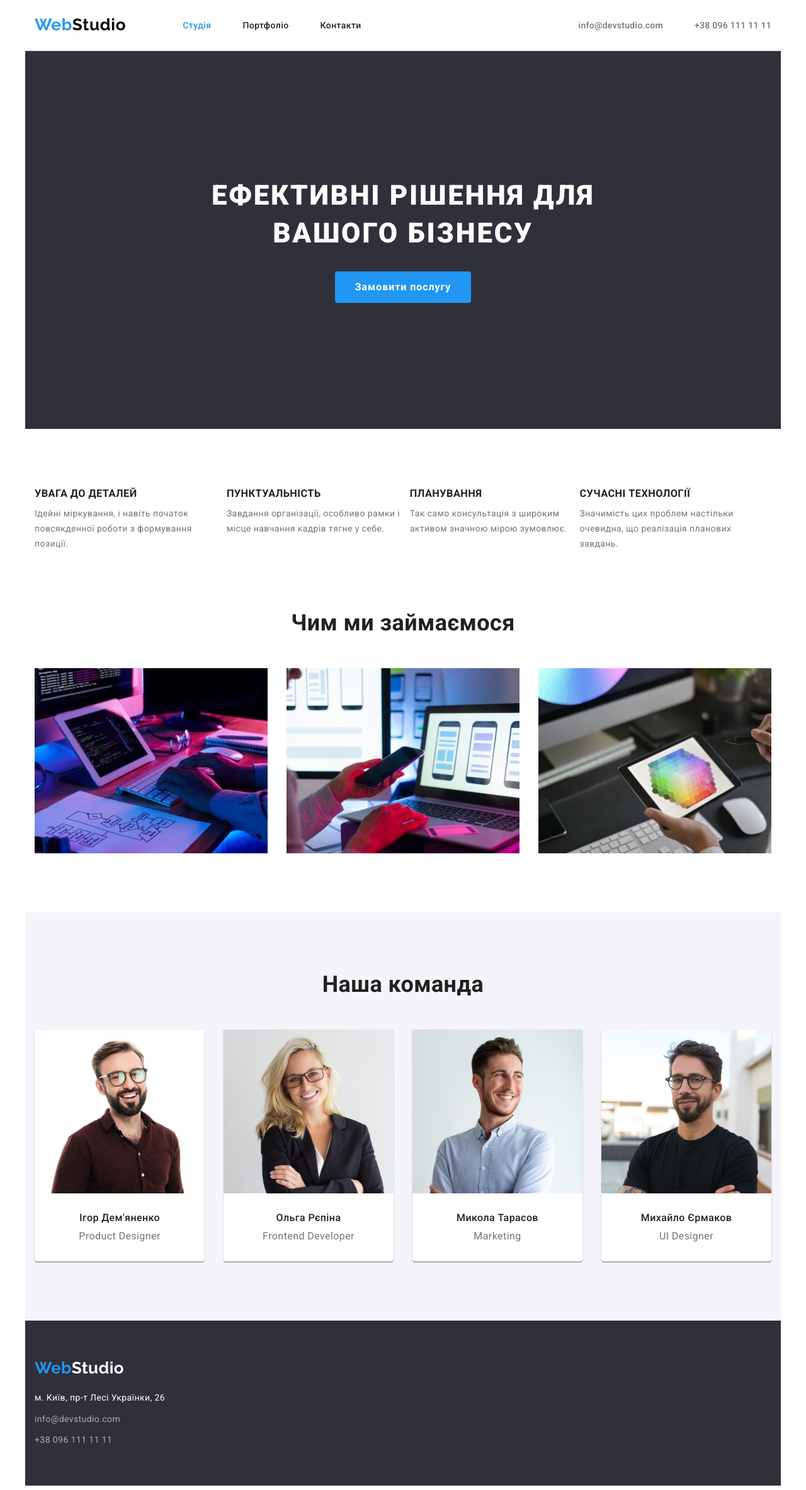
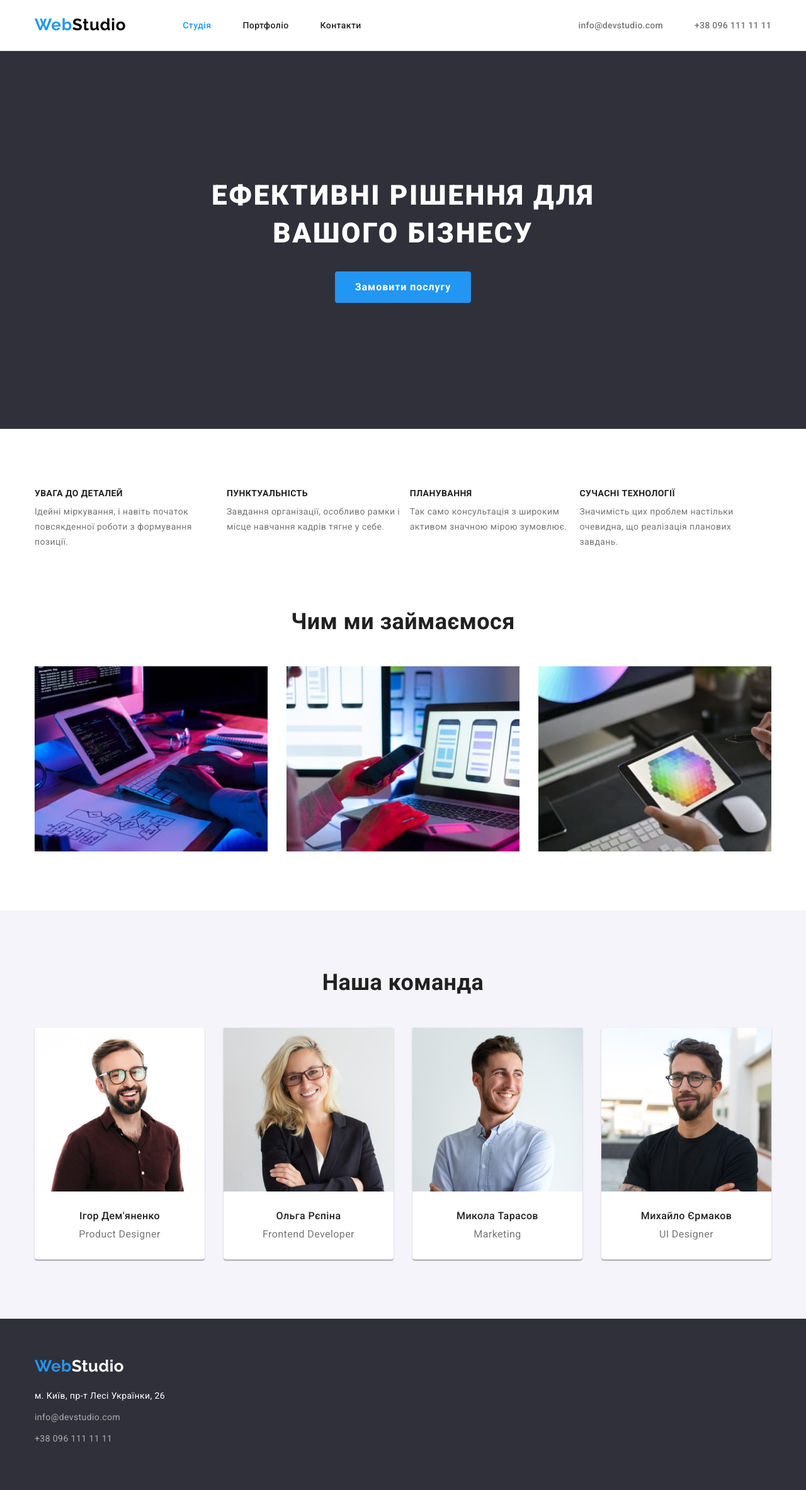
Before and after one commit to OleksiiKostenko/goit-markup-hw-03, a plain HTML site: page index.html in a window 1280 px wide. Shown: the whole page at 63% size. Drawn offline with nearby package versions, Linux system fonts and the light colour scheme.

Commit message:
made the correct changes

```diff
--- a/css/styles.css
+++ b/css/styles.css
@@ -78,10 +78,12 @@ a {
   align-items: center;
   flex-direction: column;
 }
+.page-header{
+border-bottom: 1px solid var(--border-color);
+}
 .header-conteiner {
   display: flex;
   align-items: center;
-  border-bottom: 1px solid var(--border-color);
 }
 .logo {
   color: var(--active-elements-color);
@@ -150,8 +152,8 @@ a {
   background-color: var(--background-color-site);
 }
 .hero-section {
-  padding-top: 0;
-  padding-bottom: 0;
+  padding-top: 200px;
+  padding-bottom: 200px;
 }
 .hero-title {
   font-style: normal;
@@ -163,7 +165,6 @@ a {
   text-transform: uppercase;
   color: var(--secondary-text-color);
   max-width: 696px;
-  margin-top: 200px;
   margin-bottom: 30px;
 }
 .head-btn {
@@ -177,7 +178,6 @@ a {
   letter-spacing: 0.06em;
   color: var(--secondary-text-color);
   background-color: var(--active-elements-color);
-  margin-bottom: 200px;
   border-radius: 4px;
   border: 0;
   padding: 10px 32px;
@@ -206,6 +206,7 @@ a {
 .list-title {
   font-weight: 700;
   line-height: 1.15;
+  font-size: 14px;
   text-transform: uppercase;
   margin-bottom: 10px;
 }
@@ -228,15 +229,15 @@ a {
   font-weight: 500;
   font-size: 16px;
   line-height: 1.18;
-  padding-top: 30px;
-  padding-bottom: 10px;
+  margin-top: 30px;
+  margin-bottom: 10px;
   text-align: center;
 }
 .text-photo {
   font-size: 16px;
   line-height: 1.18;
   color: var(--secondary-color-priority);
-  padding-bottom: 30px;
+  margin-bottom: 30px;
   text-align: center;
 }
 .img-list {
@@ -304,6 +305,9 @@ a {
   margin-right: 30px;
   margin-bottom: 30px;
   width: 370px;
+}
+.list-container{
+  padding: 20px 24px;
   border-bottom: 1px solid var(--border-block-color);
   border-right: 1px solid var(--border-block-color);
   border-left: 1px solid var(--border-block-color);
@@ -312,12 +316,11 @@ a {
   margin-right: 0;
 }
 .project-item:nth-last-child(-n + 3) {
-  margi-bottom: 0;
+  margin-bottom: 0;
 }
 .project-list {
   display: flex;
   flex-wrap: wrap;
-  margin-top: 50px;
   padding-left: 0;
 }
 .titles {
@@ -325,13 +328,12 @@ a {
   font-size: 18px;
   line-height: 2;
   letter-spacing: 0.06em;
-  margin: 20px 24px 4px 24px;
+  margin-bottom:4px;
 }
 .list-text {
   font-size: 16px;
   line-height: 30px;
   color: var(--secondary-color-priority);
-  margin: 0 24px 20px 24px;
 }
 
 /* footer */
@@ -365,6 +367,3 @@ a {
 .footer-list {
   margin-bottom: 10px;
 }
-.footer-list:last-child {
-  margin-bottom: 0;
-}
--- a/index.html
+++ b/index.html
@@ -45,14 +45,15 @@
     </header>
     <main>
       <!-- head sectlon -->
-      <section class="hero-section section container">
-        <div class="hero-wrapp">
+      <section class="hero-section">
+        <div class="hero-wrapp container">
           <h1 class="hero-title">Ефективні рішення для вашого бізнесу</h1>
           <button type="button" class="head-btn">Замовити послугу</button>
         </div>
       </section>
       <!-- feature section -->
-      <section class="container section">
+      <section class="section">
+        <div class="container">
           <h2 class="visually-hidden">Особливості</h2>
           <ul class="list text-list">
             <li>
@@ -78,9 +79,11 @@
               </p>
             </li>
           </ul>
+        </div>
       </section>
       <!-- section what we do -->
-      <section class="container section section-what">
+      <section class="section section-what">
+        <div class="container">
           <h2 class="section-title">Чим ми займаємося</h2>
           <ul class="list img-list">
             <li class="img-item">
@@ -93,9 +96,11 @@
               <img src="./image/box3.jpg" alt="катринка з планшетом" width="370" height="294" />
             </li>
           </ul>
+        </div>
       </section>
       <!-- team section -->
-      <section class="container section team-section">
+      <section class="section team-section">
+        <div class="container">
           <h2 class="section-title">Наша команда</h2>
           <ul class="list team-list">
             <li class="team-item">
@@ -119,9 +124,11 @@
               <p lang="en" class="text-photo">UI Designer</p>
             </li>
           </ul>
+        </div>
       </section>
     </main>
-    <footer class="footer-section section container">
+    <footer class="footer-section section">
+      <div class="container">
         <a href="" class="footer-logo" lang="en"><span class="logo">Web</span>Studio</a>
         <address>
           <ul class="list">
@@ -147,6 +154,7 @@
             </li>
           </ul>
         </address>
+      </div>
     </footer>
   </body>
 </html>
```
Also changed, not shown: portfolio.html (+24 -2 lines). Lines whose indentation alone changed are shown as unchanged.
